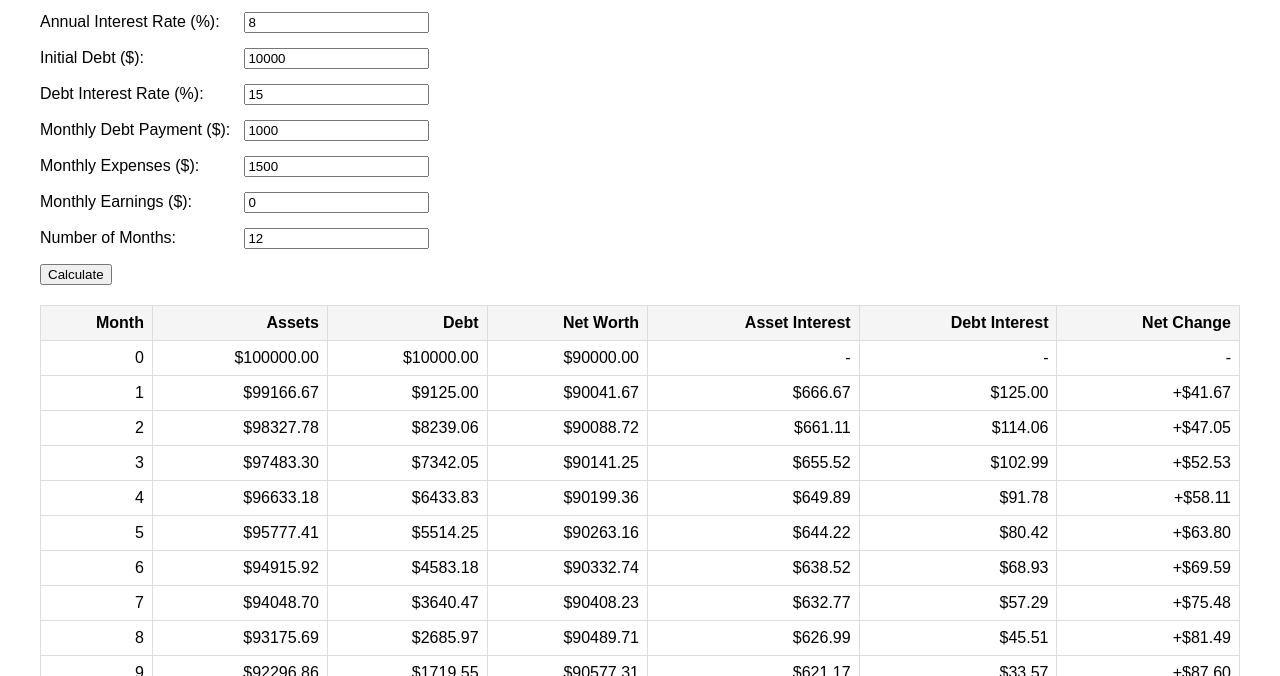
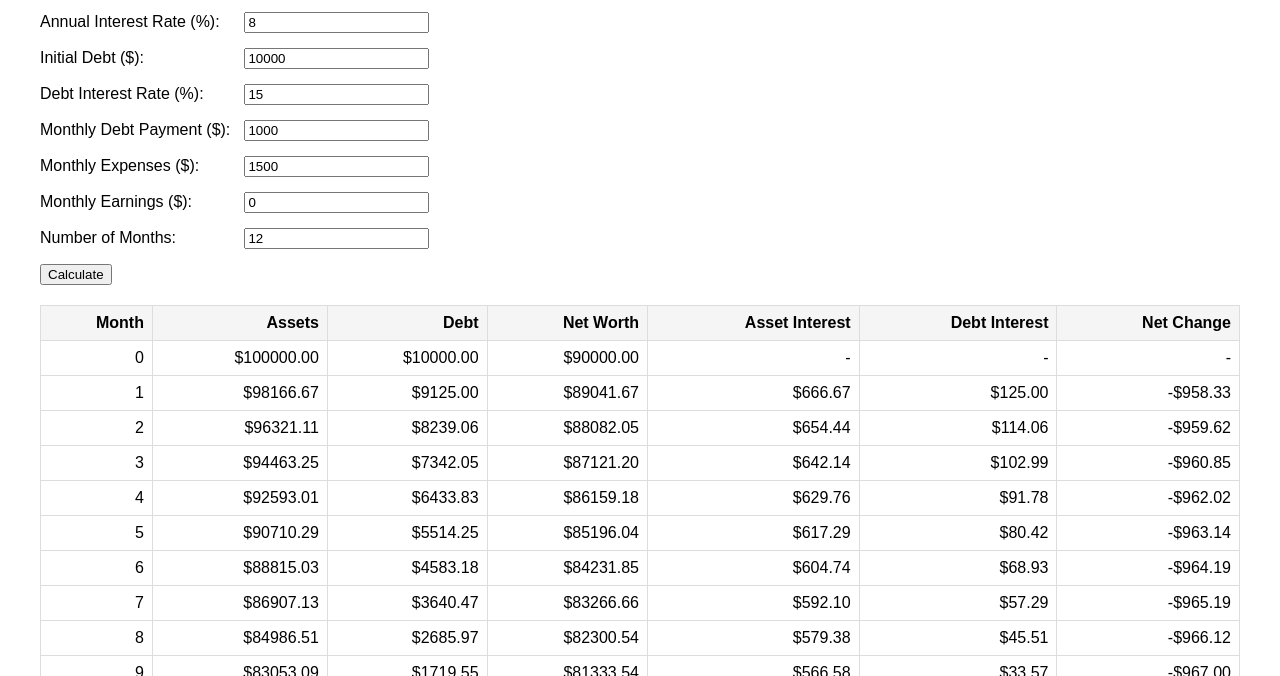
Before and after one commit to dwalter/interest_plus_expenses_calc, a plain HTML site: page index.html in a window 1280 px wide. Shown: the part 124-800 px from the top of the page. Drawn offline with Linux system fonts and the light colour scheme.

Commit message:
Update index.html

```diff
--- a/index.html
+++ b/index.html
@@ -169,7 +169,7 @@
                 } else {
                     const interestEarned = balance * monthlyRate;
                     const debtInterest = debt * debtMonthlyRate;
-                    const monthlyNetCashFlow = monthlyEarnings - monthlyExpenses;
+                    const monthlyNetCashFlow = monthlyEarnings - monthlyExpenses - monthlyDebtPayment;
 
                     const newBalance = balance + interestEarned + monthlyNetCashFlow;
                     const newDebt = Math.max(0, debt + debtInterest - monthlyDebtPayment);
```
